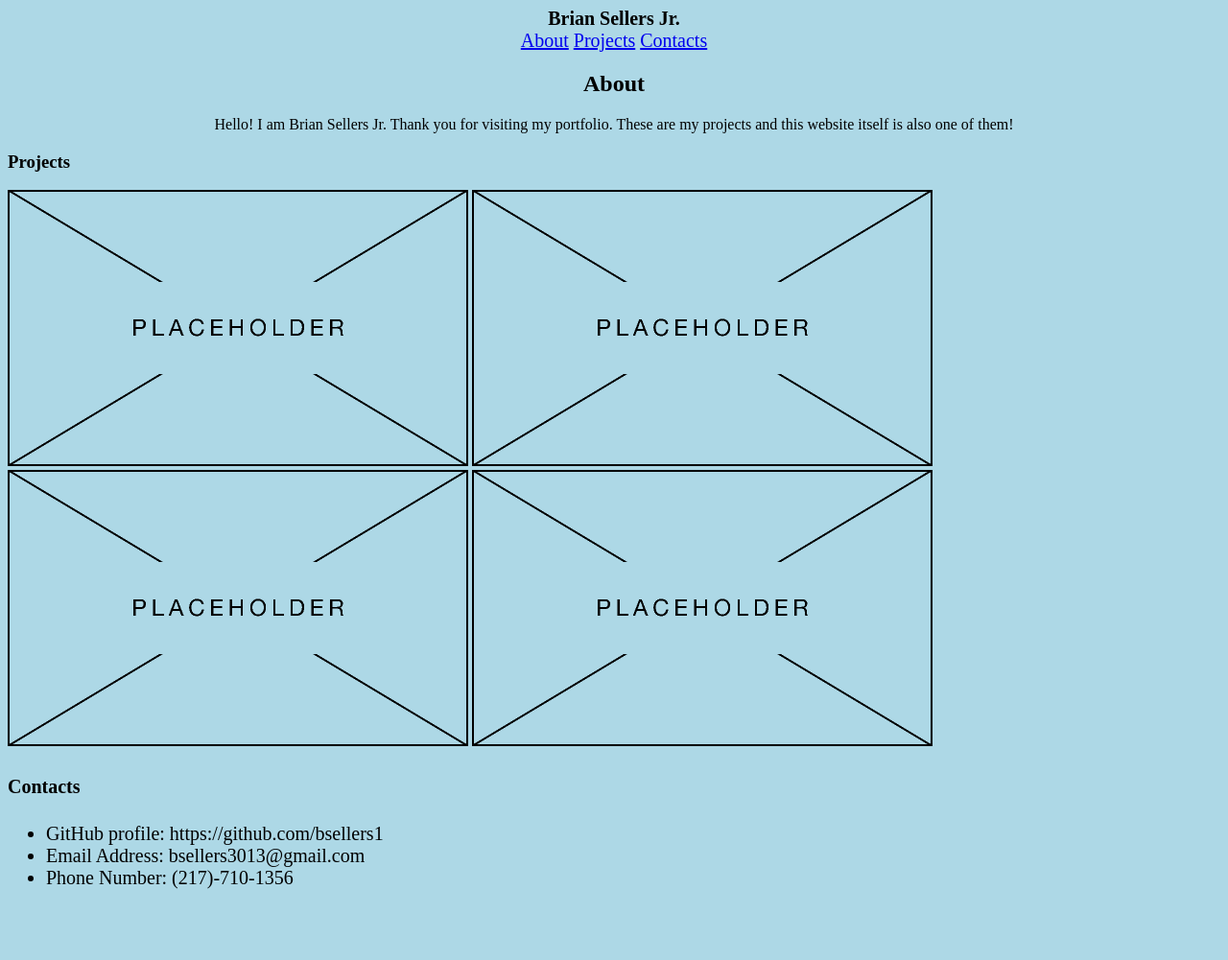
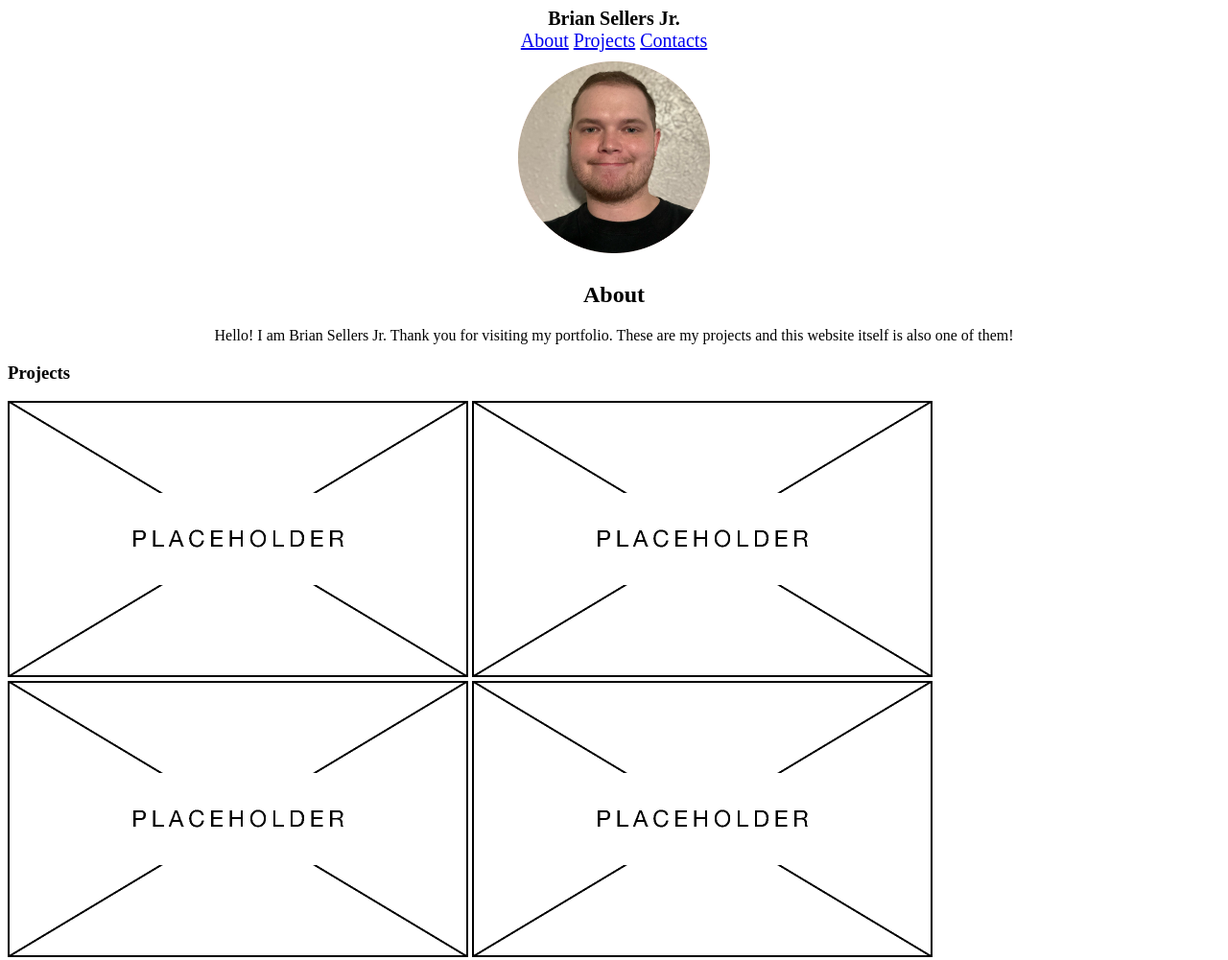
Before and after one commit to bsellers1/briansellersjr-portfolio, a plain HTML site: page index.html in a window 1280 px wide. Shown: the top 1001 px of the page at 96% size. Before the commit the page ends 947 px from the top, so only its background shows below. Drawn offline with Linux system fonts and the light colour scheme.

Commit message:
added and centered  self picture. removed lightblue background.

```diff
--- a/assets/style.css
+++ b/assets/style.css
@@ -17,3 +17,12 @@
     font-family: 'Times New Roman', Times, serif;
     font-size: 20px;
 }
+
+.selfpic {
+    display: block;
+    margin-left: auto;
+    margin-right: auto;
+    height: 200px;
+    width: 200px;
+    padding: 10px;
+}
--- a/index.html
+++ b/index.html
@@ -10,7 +10,7 @@
     <link rel="stylesheet" href="./assets/images/">
 </head>
 
-<body style="background-color: lightblue;">
+<body>
     <!-- top of page -->
     <header>
         <h1 class="name" style="text-align: center; margin: auto;">Brian Sellers Jr.</h1>
@@ -20,6 +20,7 @@
             <a href="#scroll">Projects</a>
             <a href="#scroll">Contacts</a>
         </nav>
+        <img class="selfpic" src="./assets/images/Picture of me.jpeg">
     </header>
     <section class="about" style="text-align: center; margin: auto;">
         <!-- About me section -->
```
Also changed, not shown: assets/images/Picture of me.jpeg (added).
